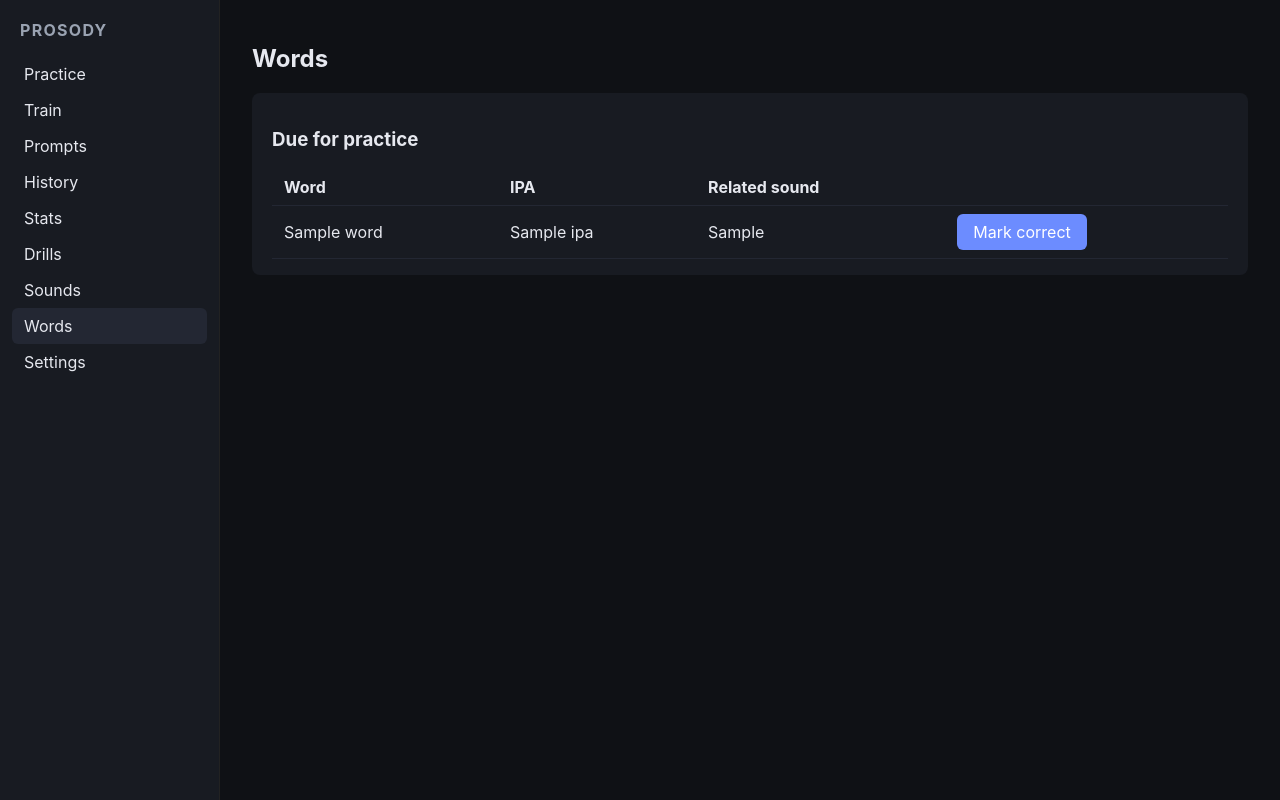
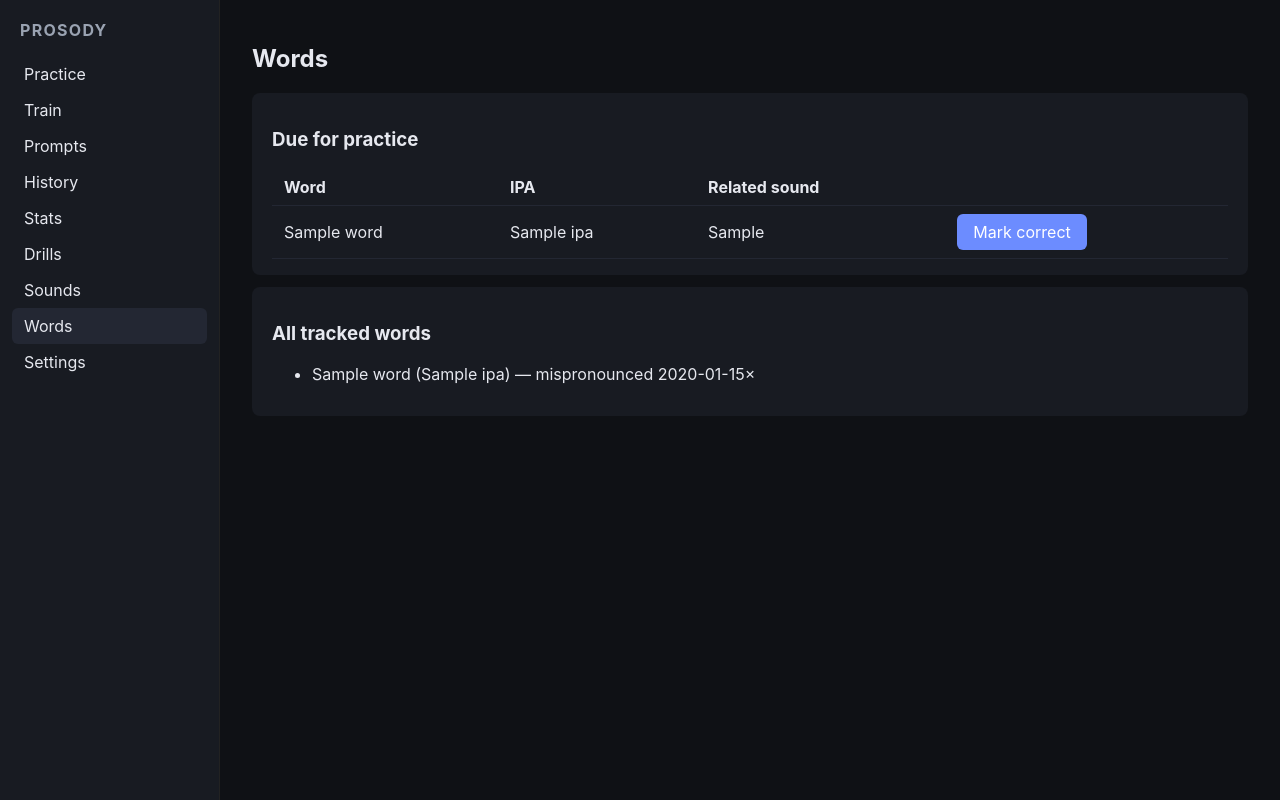
Before and after one commit to davo20019/prosody-coach, a FastAPI app: template web/templates/pages/words.html in a window 1280 px wide. Run offline with FastAPI, Linux system fonts and the light colour scheme; the template is opened without the code that fills it: most values are stand-ins (such as "Sample title", 1, 10 or a date in 2020); parts of the project's set-up code (start-up, migrations or seed data) failed here and were passed over.

Commit message:
Add tracked-words list to Words page
The Words page only showed the due-for-review queue; the spec also calls
for a full tracked-words list (parity with Sounds). Add
storage.get_all_tracked_words() (mirroring get_all_tracked_sounds) and
render it in a second card on the Words page.

```diff
--- a/storage.py
+++ b/storage.py
@@ -1080,6 +1080,25 @@ def get_due_words(limit: int = 10) -> list[dict]:
         return [dict(row) for row in rows]
 
 
+def get_all_tracked_words() -> list[dict]:
+    """Get all tracked words with their stats."""
+    init_db()
+
+    with get_db() as db:
+        rows = db.execute(
+            """
+            SELECT
+                word, ipa, related_sound, first_seen,
+                times_mispronounced, times_practiced, times_correct,
+                interval_days, next_review
+            FROM word_tracking
+            ORDER BY times_mispronounced DESC
+            """
+        ).fetchall()
+
+        return [dict(row) for row in rows]
+
+
 def update_word_after_practice(word: str, was_correct: bool) -> None:
     """
     Update a word's spaced repetition schedule after practice.
--- a/web/templates/pages/words.html
+++ b/web/templates/pages/words.html
@@ -22,4 +22,15 @@
       {% endfor %}
     </table>
   </div>
+
+  <div class="card">
+    <h3>All tracked words</h3>
+    {% if tracked %}
+      <ul>
+        {% for w in tracked %}<li>{{ w.word }}{% if w.ipa %} ({{ w.ipa }}){% endif %} — mispronounced {{ w.times_mispronounced }}×</li>{% endfor %}
+      </ul>
+    {% else %}
+      <p class="muted">No words tracked yet.</p>
+    {% endif %}
+  </div>
 {% endblock %}
```
Also changed, not shown: tests/web/test_routes_words.py (+14 -0 lines), web/routes/words.py (+8 -2 lines).
